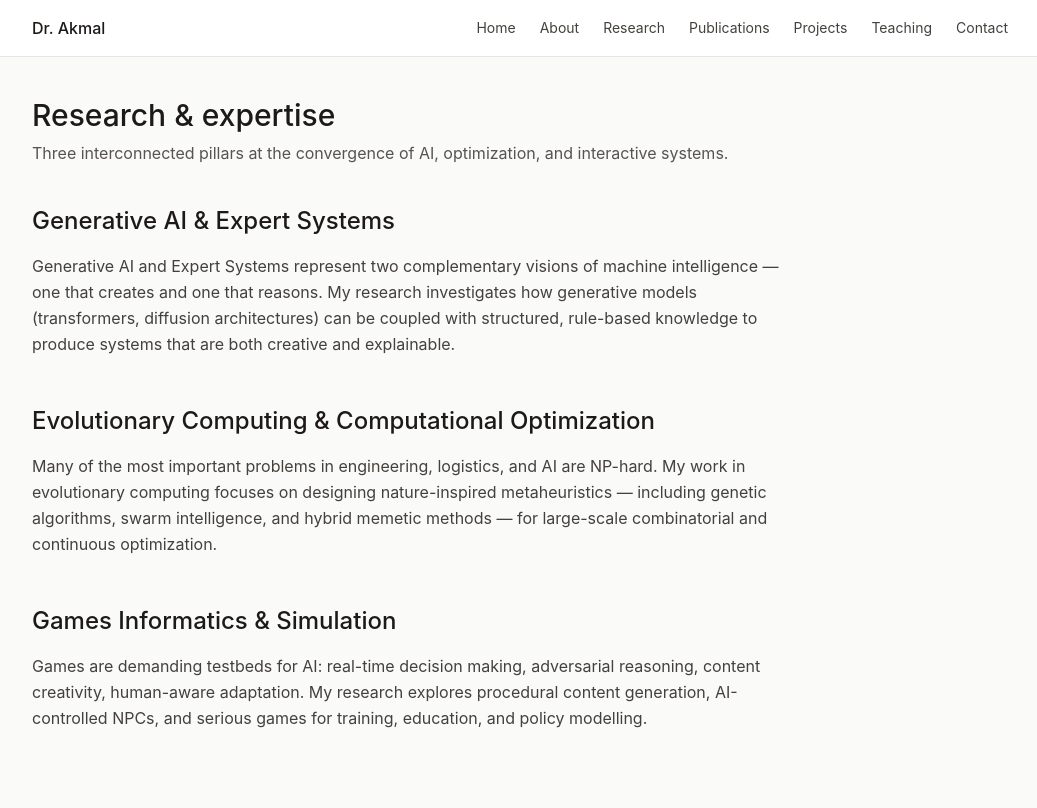
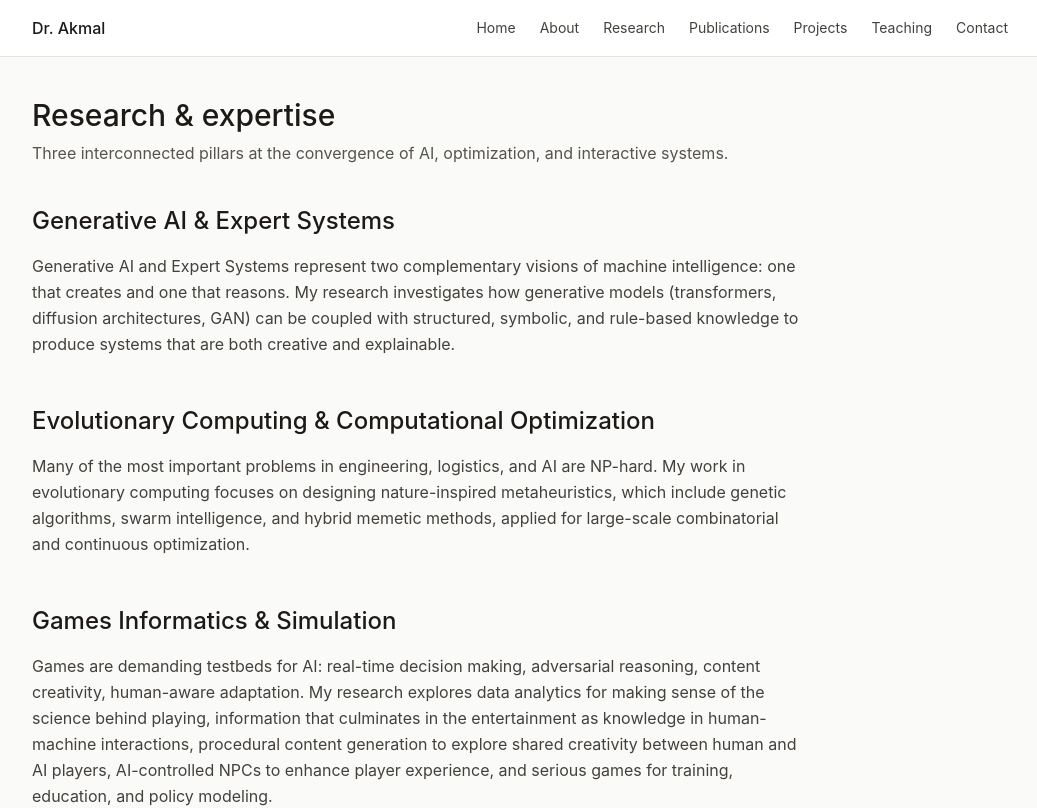
Before and after one commit to akmalkhalid/academic-portfolio, a Next.js app: page /research in a window 1280 px wide. Shown: the top 808 px of the page, without its empty margins (120-1157 px from the left). Built offline with nearby package versions, Linux system fonts and the light colour scheme.

Commit message:
Refine research descriptions for clarity and detail

```diff
--- a/app/research/page.tsx
+++ b/app/research/page.tsx
@@ -4,17 +4,17 @@ const PILLARS = [
   {
     id: 'generative-ai',
     title: 'Generative AI & Expert Systems',
-    body: `Generative AI and Expert Systems represent two complementary visions of machine intelligence — one that creates and one that reasons. My research investigates how generative models (transformers, diffusion architectures) can be coupled with structured, rule-based knowledge to produce systems that are both creative and explainable.`,
+    body: `Generative AI and Expert Systems represent two complementary visions of machine intelligence: one that creates and one that reasons. My research investigates how generative models (transformers, diffusion architectures, GAN) can be coupled with structured, symbolic, and rule-based knowledge to produce systems that are both creative and explainable.`,
   },
   {
     id: 'evolutionary',
     title: 'Evolutionary Computing & Computational Optimization',
-    body: `Many of the most important problems in engineering, logistics, and AI are NP-hard. My work in evolutionary computing focuses on designing nature-inspired metaheuristics — including genetic algorithms, swarm intelligence, and hybrid memetic methods — for large-scale combinatorial and continuous optimization.`,
+    body: `Many of the most important problems in engineering, logistics, and AI are NP-hard. My work in evolutionary computing focuses on designing nature-inspired metaheuristics, which include genetic algorithms, swarm intelligence, and hybrid memetic methods, applied for large-scale combinatorial and continuous optimization.`,
   },
   {
     id: 'games',
     title: 'Games Informatics & Simulation',
-    body: `Games are demanding testbeds for AI: real-time decision making, adversarial reasoning, content creativity, human-aware adaptation. My research explores procedural content generation, AI-controlled NPCs, and serious games for training, education, and policy modelling.`,
+    body: `Games are demanding testbeds for AI: real-time decision making, adversarial reasoning, content creativity, human-aware adaptation. My research explores data analytics for making sense of the science behind playing, information that culminates in the entertainment as knowledge in human-machine interactions, procedural content generation to explore shared creativity between human and AI players, AI-controlled NPCs to enhance player experience, and serious games for training, education, and policy modeling.`,
   },
 ]
 
```
